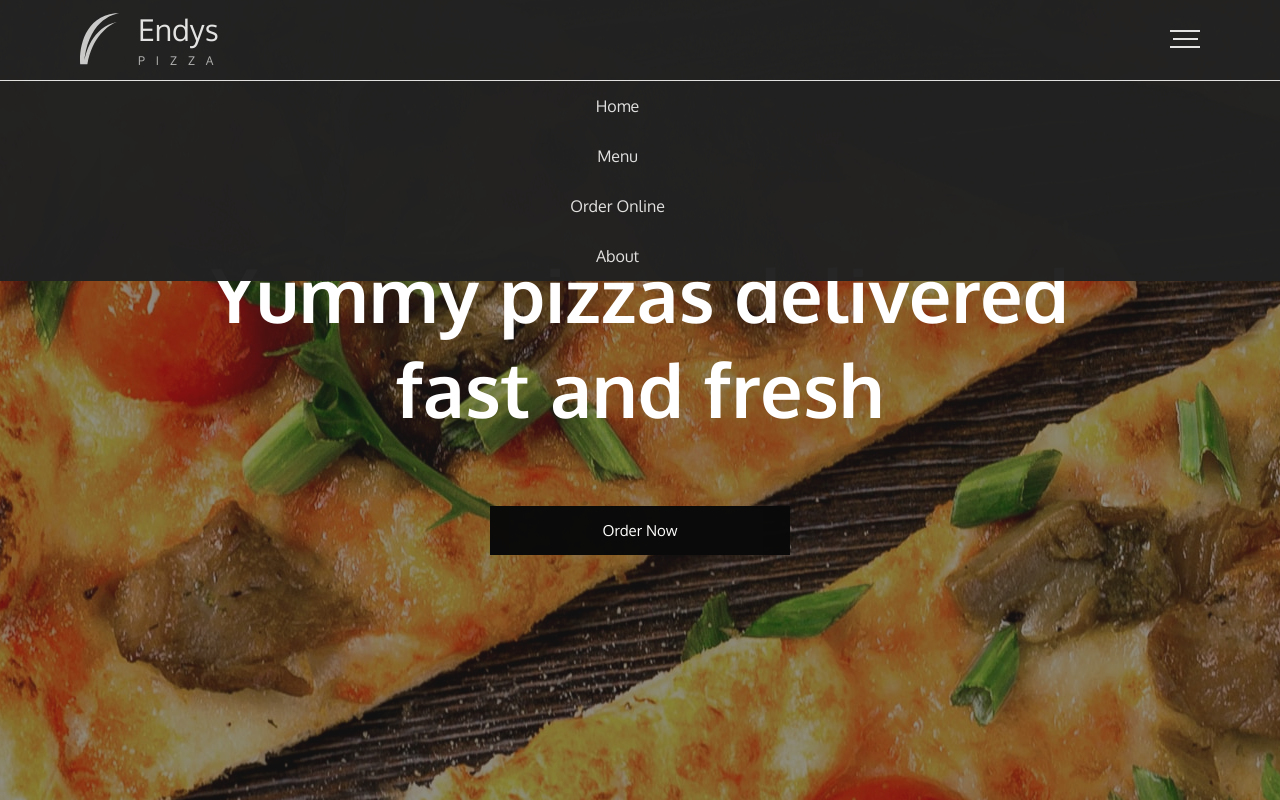
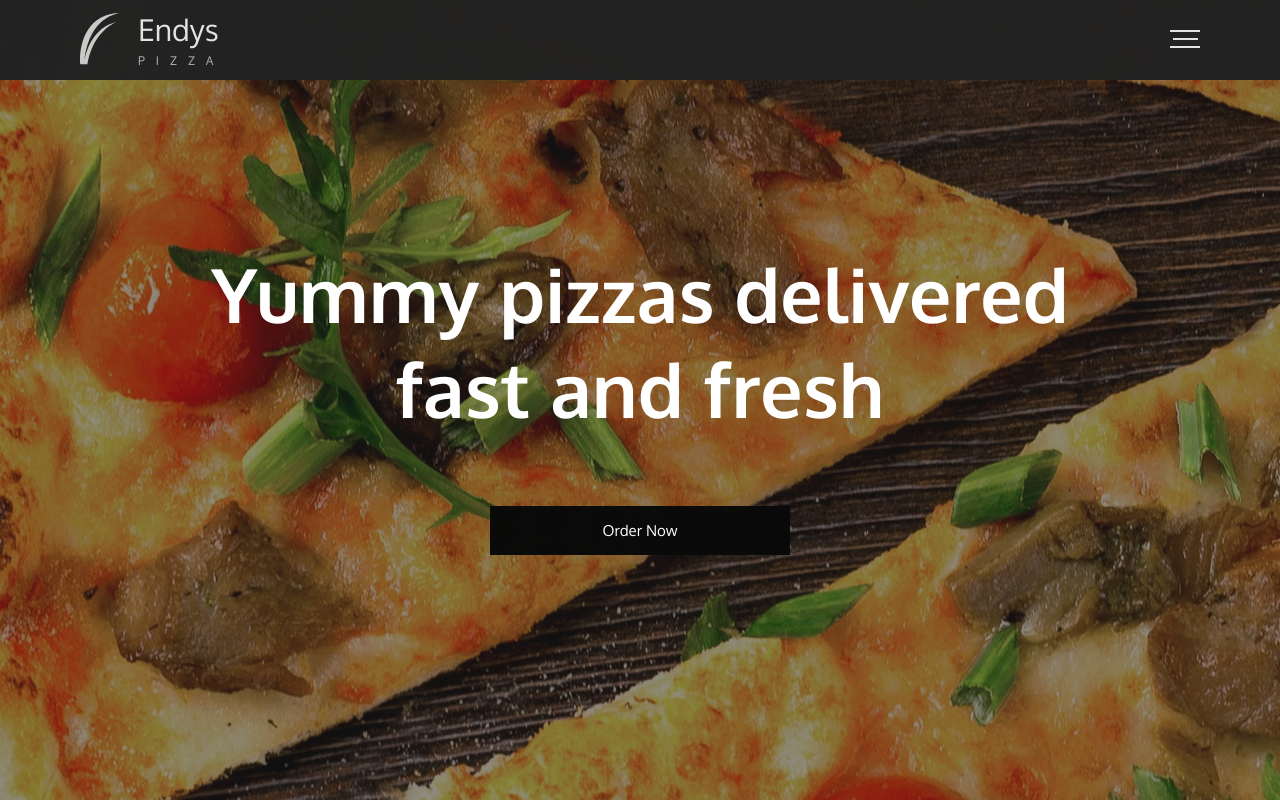
Before and after one commit to aadityarajkumawat/endys, a React (Create React App) app: page / in a window 1280 px wide. Built offline with nearby package versions, Linux system fonts and the light colour scheme.

Commit message:
Finally Navbar works fking well

```diff
--- a/package.json
+++ b/package.json
@@ -11,11 +11,11 @@
     "@types/node": "^12.0.0",
     "@types/react": "^16.9.0",
     "@types/react-dom": "^16.9.0",
+    "@types/react-router-dom": "^5.1.6",
     "@types/styled-components": "^5.1.3",
     "react": "^16.13.1",
     "react-dom": "^16.13.1",
     "react-redux": "^7.2.1",
-    "react-router-dom": "^5.2.0",
     "react-scripts": "3.4.3",
     "redux": "^4.0.5",
     "redux-devtools-extension": "^2.13.8",
--- a/src/components/navbar/ListContainer.styles.ts
+++ b/src/components/navbar/ListContainer.styles.ts
@@ -2,25 +2,25 @@ import styled from "styled-components";
 
 type Ul = {
   isVisible: string;
-  type: boolean;
+  typeP: boolean;
 };
 
 export const ListContainer = styled.ul<Ul>`
   display: ${({ isVisible }) =>
     isVisible === "none" ? "flex" : "none"} !important;
-  position: ${({ type }) => (type ? "absolute" : "static")};
+  position: ${({ typeP }) => (typeP ? "absolute" : "static")};z
   left: 0;
   right: 0;
   justify-content: center;
   background-color: #222222;
   opacity: 0.99;
-
+  width: 100%;
   top: 80px;
   align-items: center;
-  border-top: ${({ type }) => (type ? "1px solid #e5e5e5" : "0px solid")};
-  flex-direction: ${({ type }) => (type ? "column" : "row")};
+  border-top: ${({ typeP }) => (typeP ? "1px solid #e5e5e5" : "0px solid")};
+  flex-direction: ${({ typeP }) => (typeP ? "column" : "row")};
 
   & > li {
-    margin: ${({ type }) => (type ? "15px 0" : "initial")};
+    margin: ${({ typeP }) => (typeP ? "15px 0" : "initial")};
   }
 `;
--- a/src/components/navbar/Navbar.tsx
+++ b/src/components/navbar/Navbar.tsx
@@ -1,4 +1,4 @@
-import React from "react";
+import React, { useEffect } from "react";
 import Logo from "../../img/Logo.svg";
 import { ListContainer } from "./ListContainer.styles";
 import { connect } from "react-redux";
@@ -7,6 +7,7 @@ import * as MyTypes from "MyTypes";
 import { actionTypes } from "../../actions/menu/Menu";
 import { MenuState } from "../../reducers/Menu";
 import useMediaQuery from "@material-ui/core/useMediaQuery";
+// import { Link } from "react-router-dom";
 
 interface Props {
   menu: MenuState;
@@ -16,6 +17,16 @@ interface Props {
 
 const Navbar: React.FC<Props> = ({ menu, openMenu, closeMenu }: Props) => {
   const type = useMediaQuery("(max-width: 1300px)");
+
+  useEffect(() => {
+    if (type) {
+      openMenu();
+      console.log('exec')
+    } else {
+      closeMenu()
+    }
+  }, [type]);
+
   const toggleMenu = () => {
     if (menu.status === "none") {
       openMenu();
@@ -38,7 +49,7 @@ const Navbar: React.FC<Props> = ({ menu, openMenu, closeMenu }: Props) => {
           <ListContainer
             className="list flex"
             isVisible={menu.status}
-            type={type}
+            typeP={type}
           >
             <li>
               <a href="#">Home</a>
```
Also changed, not shown: 1 other file (tests, documents, lock files or other folders).
